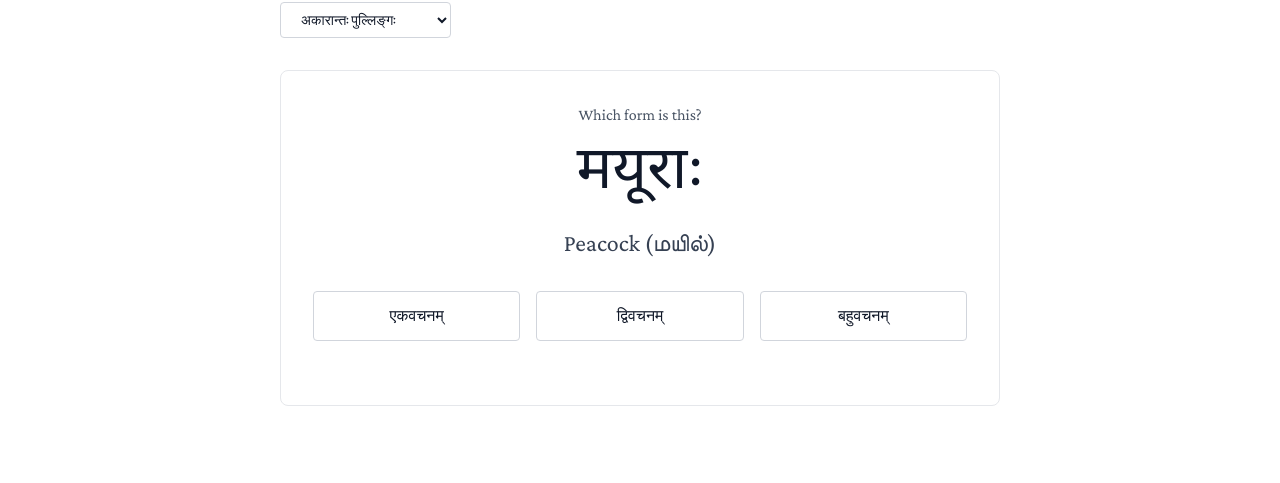
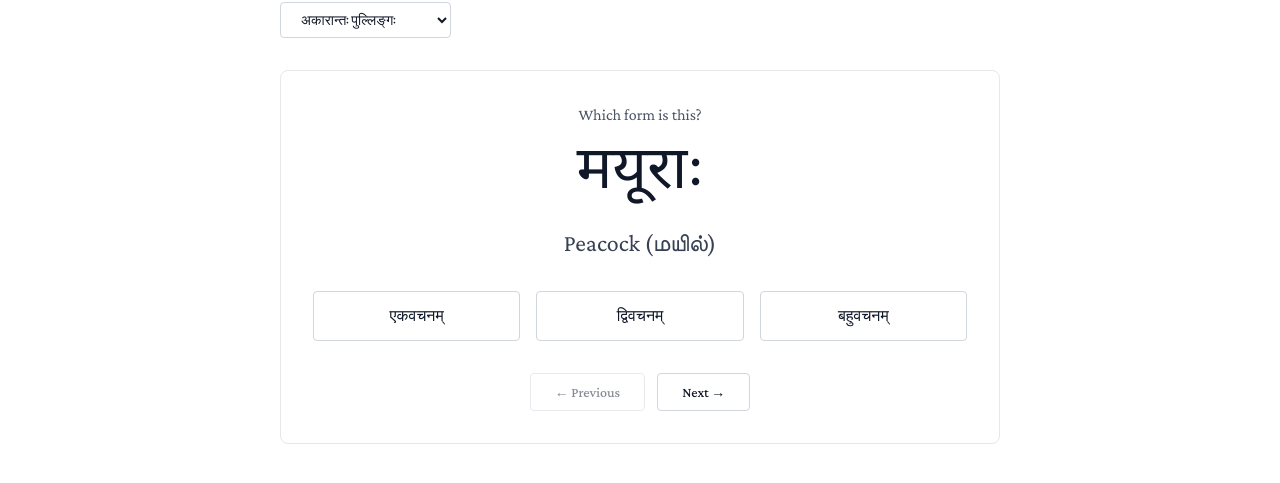
Before and after one commit to Santhosh136/vachanathrayam, a Next.js app: page /form-quiz in a window 1280 px wide. Shown: the part 215-698 px from the top of the page. Built offline with nearby package versions, Linux system fonts and the light colour scheme.

Commit message:
fix: implement question history navigation in FormQuiz component

```diff
--- a/components/FormQuiz.tsx
+++ b/components/FormQuiz.tsx
@@ -11,6 +11,8 @@ export default function FormQuiz() {
   const [current, setCurrent] = useState<{ word: Word; form: VachanamForm } | null>(null)
   const [answered, setAnswered] = useState<VachanamForm | null>(null)
   const [score, setScore] = useState({ correct: 0, total: 0 })
+  const [history, setHistory] = useState<Array<{ word: Word; form: VachanamForm }>>([])
+  const [historyIndex, setHistoryIndex] = useState<number>(-1)
 
   useEffect(() => {
     const data = wordsData as Word[]
@@ -28,8 +30,32 @@ export default function FormQuiz() {
     const forms: VachanamForm[] = ['singular', 'dual', 'plural']
     const form = forms[Math.floor(Math.random() * forms.length)]
 
-    setCurrent({ word, form })
+    const newQuestion = { word, form }
+    setCurrent(newQuestion)
     setAnswered(null)
+
+    const newHistory = history.slice(0, historyIndex + 1)
+    newHistory.push(newQuestion)
+    setHistory(newHistory)
+    setHistoryIndex(newHistory.length - 1)
+  }
+
+  const goToPrevious = () => {
+    if (historyIndex > 0) {
+      setHistoryIndex(historyIndex - 1)
+      setCurrent(history[historyIndex - 1])
+      setAnswered(null)
+    }
+  }
+
+  const goToNext = () => {
+    if (historyIndex < history.length - 1) {
+      setHistoryIndex(historyIndex + 1)
+      setCurrent(history[historyIndex + 1])
+      setAnswered(null)
+    } else {
+      pickQuestion()
+    }
   }
 
   useEffect(() => {
@@ -109,16 +135,21 @@ export default function FormQuiz() {
           })}
         </div>
 
-        {answered && (
-          <div className="text-center">
-            <button
-              onClick={pickQuestion}
-              className="w-full sm:w-auto px-6 py-2 border border-gray-300 rounded text-xs sm:text-sm font-medium hover:bg-gray-50"
-            >
-              Next Question →
-            </button>
-          </div>
-        )}
+        <div className="flex gap-2 sm:gap-3 justify-center">
+          <button
+            onClick={goToPrevious}
+            disabled={historyIndex <= 0}
+            className="px-4 sm:px-6 py-2 border border-gray-300 rounded text-xs sm:text-sm font-medium hover:bg-gray-50 disabled:opacity-50 disabled:cursor-not-allowed"
+          >
+            ← Previous
+          </button>
+          <button
+            onClick={goToNext}
+            className="px-4 sm:px-6 py-2 border border-gray-300 rounded text-xs sm:text-sm font-medium hover:bg-gray-50"
+          >
+            Next →
+          </button>
+        </div>
       </div>
     </div>
   )
--- a/components/PatternTable.tsx
+++ b/components/PatternTable.tsx
@@ -61,7 +61,6 @@ export default function PatternTable() {
         <table className="w-full text-xs sm:text-sm">
           <thead className="bg-gray-50 border-b border-gray-200">
             <tr>
-              <th className="px-2 sm:px-4 py-2 sm:py-3 text-left font-semibold">Sanskrit</th>
               <th className="px-2 sm:px-4 py-2 sm:py-3 text-left font-semibold">एकवचनम्</th>
               <th className="px-2 sm:px-4 py-2 sm:py-3 text-left font-semibold">द्विवचनम्</th>
               <th className="px-2 sm:px-4 py-2 sm:py-3 text-left font-semibold">बहुवचनम्</th>
@@ -84,11 +83,14 @@ export default function PatternTable() {
                 pluralHighlight = 5;
               }
 
+              if (word.sanskrit === "अभिनेत्री") {
+                singularHighlight = 4;
+                dualHighlight = 6;
+                pluralHighlight = 6;
+              }
+
               return (
                 <tr key={word.id} className={idx % 2 === 0 ? 'bg-white' : 'bg-gray-50'}>
-                  <td className="px-2 sm:px-4 py-2 sm:py-3 devanagari font-medium text-sm sm:text-lg">
-                    {word.sanskrit}
-                  </td>
                   <td className="px-2 sm:px-4 py-2 sm:py-3 devanagari text-sm sm:text-lg">
                     {singular.slice(0, -singularHighlight)}<span className="text-amber-600 font-bold">{singular.slice(-singularHighlight)}</span>
                   </td>
```
